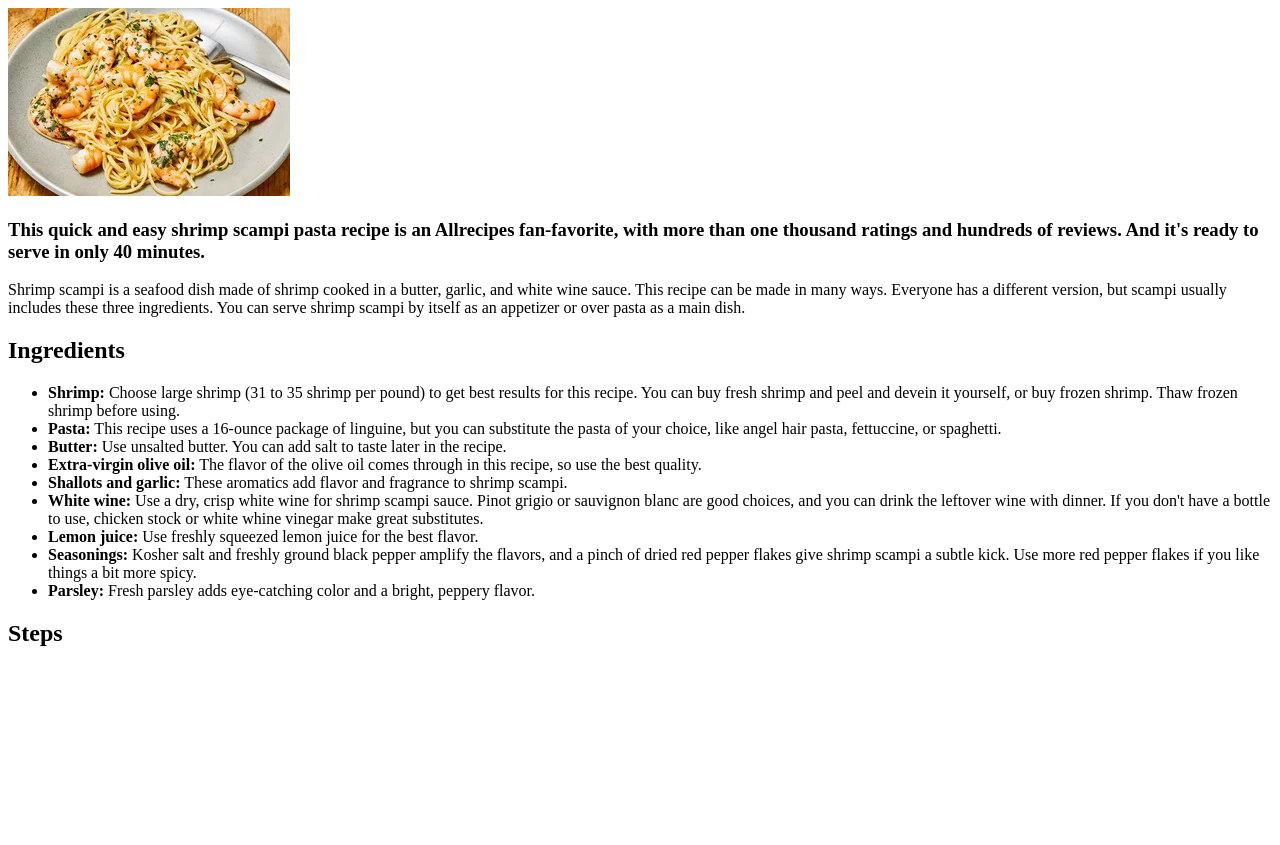
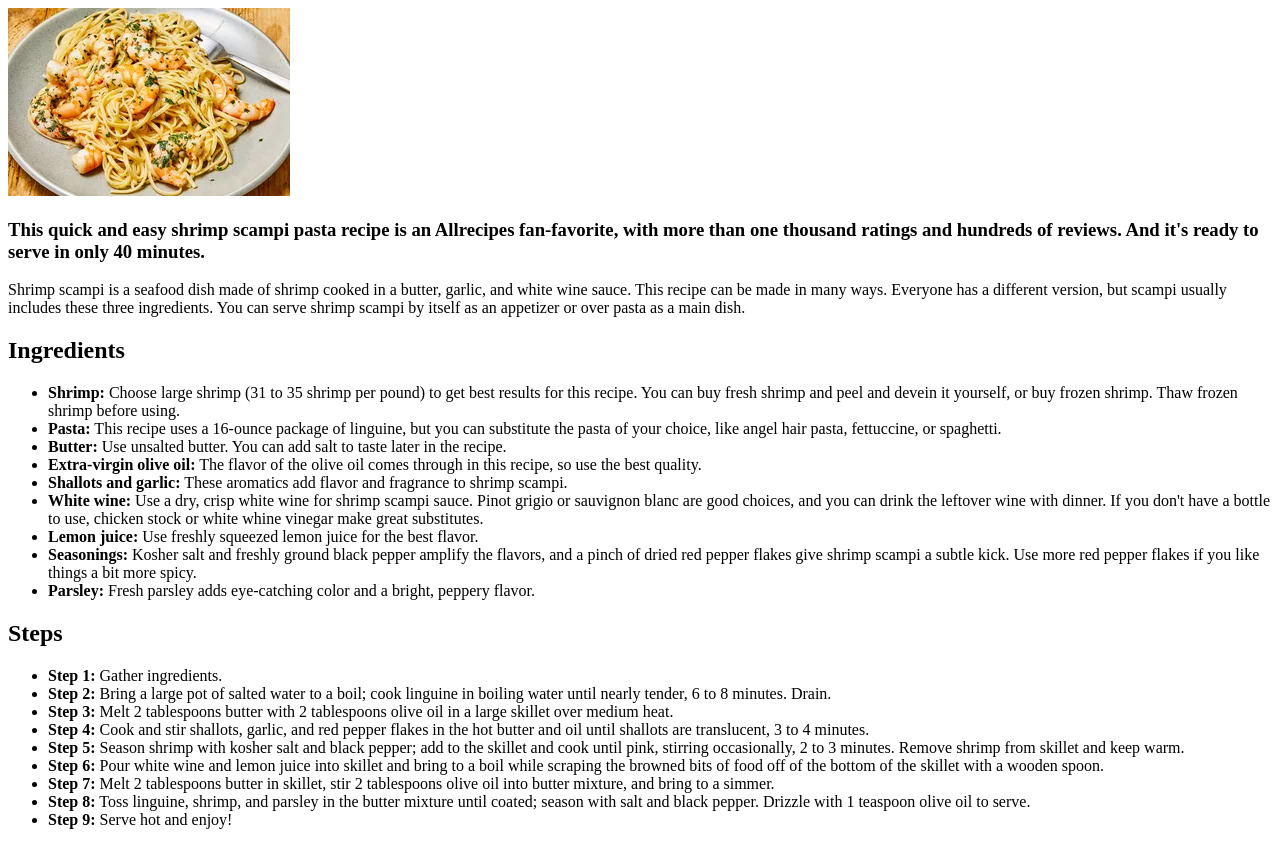
Before and after one commit to devanaclimgo/odin-recipes, a plain HTML site: page recipes/shrimpscampipasta.html in a window 1280 px wide. Before the commit the page ends 800 px from the top, so only its background shows below. Drawn offline with Linux system fonts and the light colour scheme; files whose address does not match are found by name.

Commit message:
shrimps recipe steps

```diff
--- a/recipes/shrimpscampipasta.html
+++ b/recipes/shrimpscampipasta.html
@@ -22,5 +22,16 @@
     <li><b>Parsley:</b> Fresh parsley adds eye-catching color and a bright, peppery flavor.</li>
   </ul>
   <h2>Steps</h2>
+  <ul>
+    <li><b>Step 1:</b> Gather ingredients.</li>
+    <li><b>Step 2:</b> Bring a large pot of salted water to a boil; cook linguine in boiling water until nearly tender, 6 to 8 minutes. Drain.</li>
+    <li><b>Step 3:</b> Melt 2 tablespoons butter with 2 tablespoons olive oil in a large skillet over medium heat.</li>
+    <li><b>Step 4:</b> Cook and stir shallots, garlic, and red pepper flakes in the hot butter and oil until shallots are translucent, 3 to 4 minutes.</li>
+    <li><b>Step 5:</b> Season shrimp with kosher salt and black pepper; add to the skillet and cook until pink, stirring occasionally, 2 to 3 minutes. Remove shrimp from skillet and keep warm.</li>
+    <li><b>Step 6:</b> Pour white wine and lemon juice into skillet and bring to a boil while scraping the browned bits of food off of the bottom of the skillet with a wooden spoon.</li>
+    <li><b>Step 7:</b> Melt 2 tablespoons butter in skillet, stir 2 tablespoons olive oil into butter mixture, and bring to a simmer.</li>
+    <li><b>Step 8:</b> Toss linguine, shrimp, and parsley in the butter mixture until coated; season with salt and black pepper. Drizzle with 1 teaspoon olive oil to serve.</li>
+    <li><b>Step 9:</b> Serve hot and enjoy!</li>
+  </ul>
 </body>
 </html>
```
